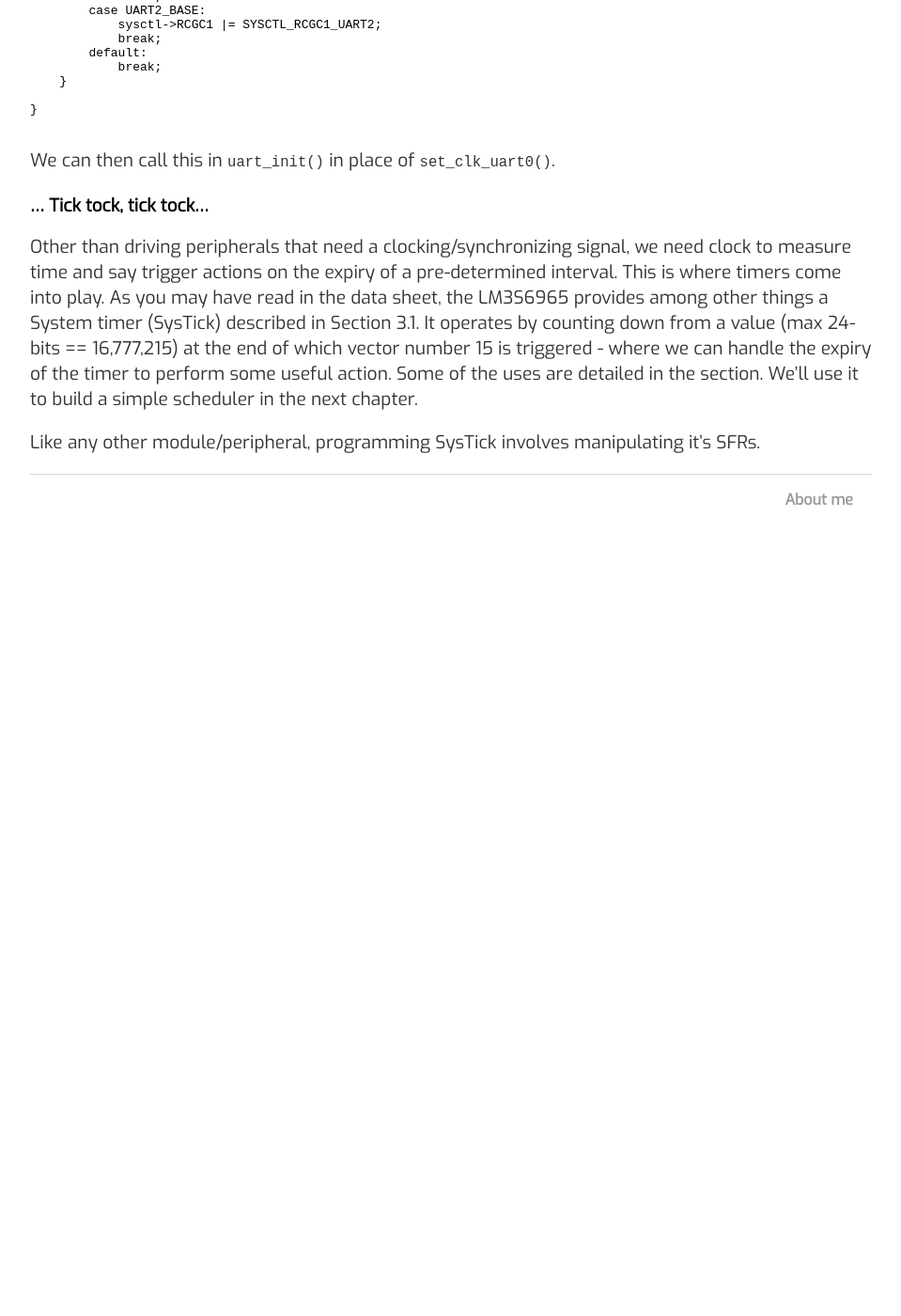
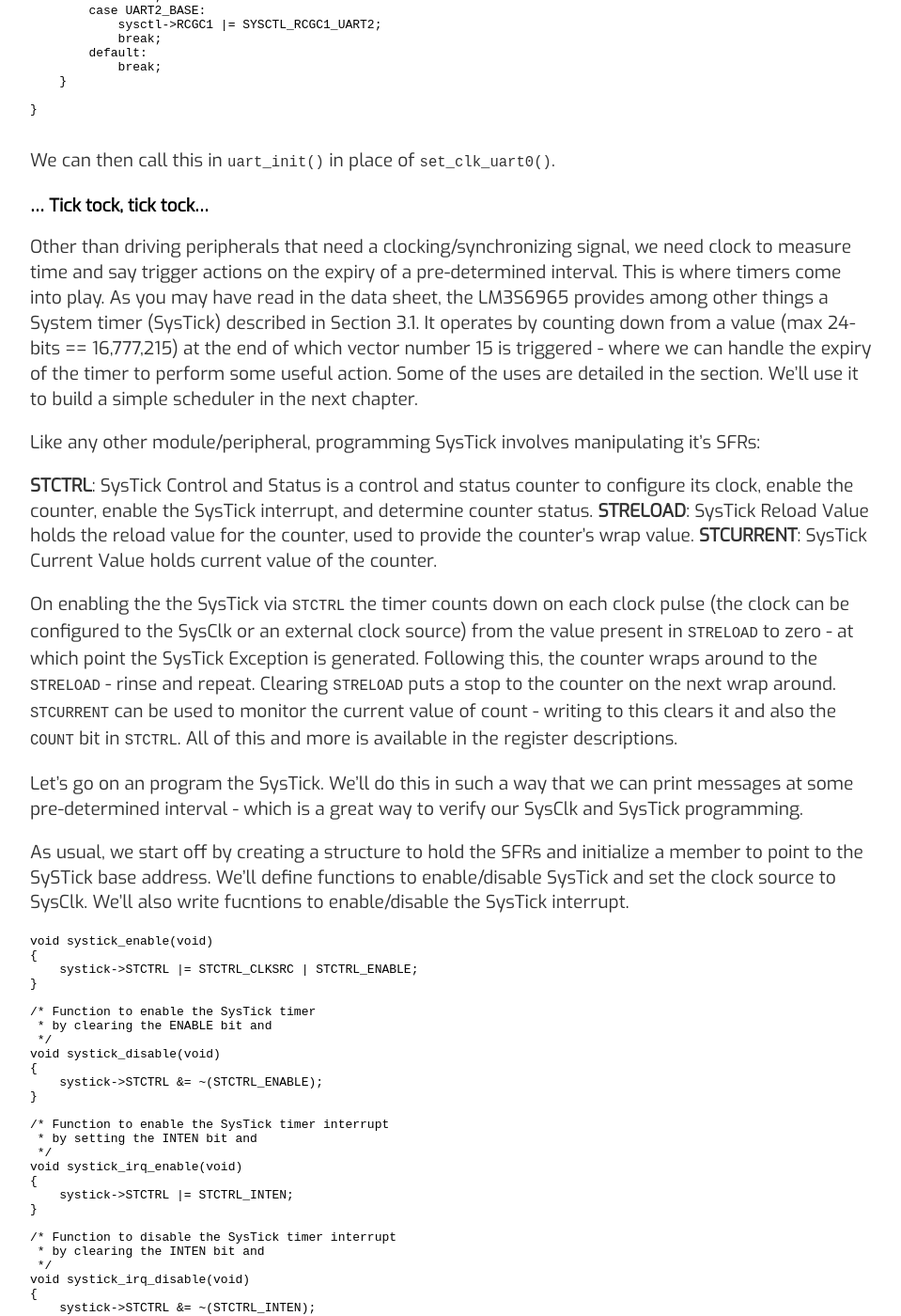
Before and after one commit to varun-venkatesh/varun-venkatesh.github.io, a Jekyll site: the page built from _posts/2020-11-11-bare-mtl-chapter4.md, in a window 1280 px wide and 1400 px high, scrolled down 6491 px. Shown: the whole window at 94% size, without its empty margins (160-1119 px from the left). Built offline with Jekyll 4.4.1, drawn with Linux system fonts in a browser that asks for light colours; before the commit the page ends 7093 px from its top, so only the background shows below that; some of the changed text lies outside the part shown.

Commit message:
Update 2020-11-11-bare-mtl-chapter4.md

````diff
--- a/_posts/2020-11-11-bare-mtl-chapter4.md
+++ b/_posts/2020-11-11-bare-mtl-chapter4.md
@@ -305,4 +305,82 @@
 
 Other than driving peripherals that need a clocking/synchronizing signal, we need clock to measure time and say trigger actions on the expiry of a pre-determined interval. This is where timers come into play. As you may have read in the data sheet, the LM3S6965 provides among other things a System timer (SysTick) described in Section 3.1. It operates by counting down from a value (max 24-bits == 16,777,215) at the end of which vector number 15 is triggered - where we can handle the expiry of the timer to perform some useful action. Some of the uses are detailed in the section. We'll use it to build a simple scheduler in the next chapter.
 
-Like any other module/peripheral, programming SysTick involves manipulating it's SFRs.
+Like any other module/peripheral, programming SysTick involves manipulating it's SFRs:
+
+**STCTRL**: SysTick Control and Status is a control and status counter to configure its clock, enable the counter, enable the SysTick interrupt, and determine counter status.
+**STRELOAD**: SysTick Reload Value holds the reload value for the counter, used to provide the counter's wrap value.
+**STCURRENT**: SysTick Current Value holds current value of the counter.
+
+On enabling the the SysTick via ```STCTRL``` the timer counts down on each clock pulse (the clock can be configured to the SysClk or an external clock source) from the value present in ```STRELOAD``` to zero - at which point the SysTick Exception is generated. Following this, the counter wraps around to the ```STRELOAD``` - rinse and repeat.  Clearing ```STRELOAD``` puts a stop to the counter on the next wrap around. ```STCURRENT``` can be used to monitor the current value of count - writing to this clears it and also the ```COUNT``` bit in ```STCTRL```. All of this and more is available in the register descriptions.
+
+Let's go on an program the SysTick. We'll do this in such a way that we can print messages at some pre-determined interval - which is a great way to verify our SysClk and SysTick programming.
+
+As usual, we start off by creating a structure to hold the SFRs and initialize a member to point to the SySTick base address. We'll define functions to enable/disable SysTick and set the clock source to SysClk. We'll also write fucntions to enable/disable the SysTick interrupt.
+
+```C
+void systick_enable(void)
+{
+    systick->STCTRL |= STCTRL_CLKSRC | STCTRL_ENABLE;
+}
+
+/* Function to enable the SysTick timer
+ * by clearing the ENABLE bit and
+ */
+void systick_disable(void)
+{
+    systick->STCTRL &= ~(STCTRL_ENABLE);
+}
+
+/* Function to enable the SysTick timer interrupt
+ * by setting the INTEN bit and
+ */
+void systick_irq_enable(void)
+{
+    systick->STCTRL |= STCTRL_INTEN;
+}
+
+/* Function to disable the SysTick timer interrupt
+ * by clearing the INTEN bit and
+ */
+void systick_irq_disable(void)
+{
+    systick->STCTRL &= ~(STCTRL_INTEN);
+}
+
+```
+
+Now to the fun part, let's set up ```STRELOAD``` to hold the count. The count can be any 24-bit number which is counted down on every clock pulse, but in order to be useful, it should represent some measure of time (seconds, milliseonds etc). Since we power the SysTIck with SysClk, whose frequency we know, let's find what the count value is for a given time period (number of clock pulses per time period).
+
+```C
+
+/* Utility function to convert the
+ * the time period in milliseconds to
+ * the timer period based on the system clock frquency
+ */
+static uint32_t systick_millisec_to_timer_period(uint32_t millisec)
+{
+    /* this scheme of dividing the clock frequency by 1000
+     * to calculate cycles per millisec rather than multiply clock frequency
+     * with millisec and divide by 1000 - is to avoid the overflow in the latter case.
+     */
+    uint32_t period = (sysctl_getclk()/1000u) * millisec;
+    return period;
+
+}
+
+/* Function to use the time period in milliseconds provided
+ * as the SysTick countdown value -by first converting the
+ * period in milliseconds to the timer period.
+ */
+void systick_set_period_ms(uint32_t millisec)
+{
+    /* TODO: check to ensure that the period is
+     * no greater than 2^24 (- uses 24 bits)
+     */
+    uint32_t count = systick_millisec_to_timer_period(millisec);
+    systick->STRELOAD = count;
+}
+
+```
+
+Now, onto changes in our startup and init to accomodate SysTick.
````
